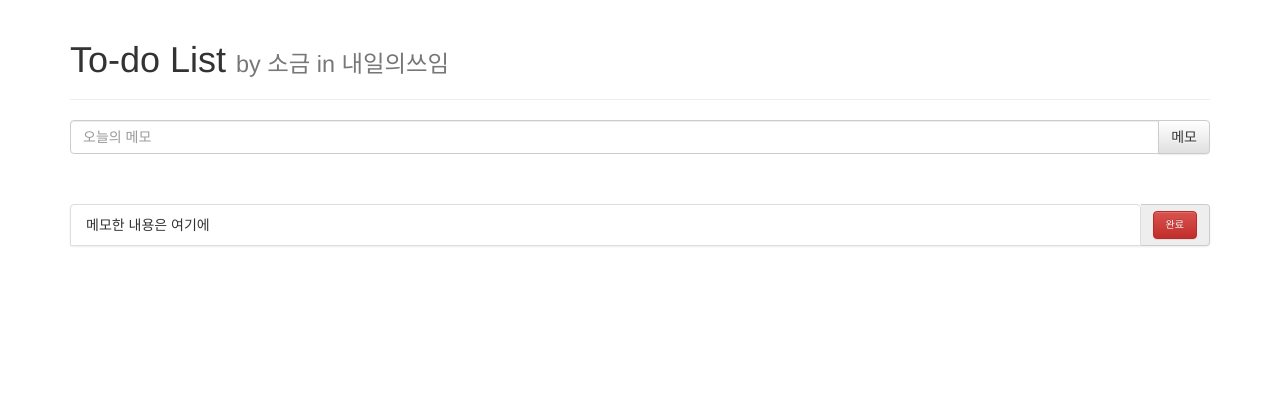
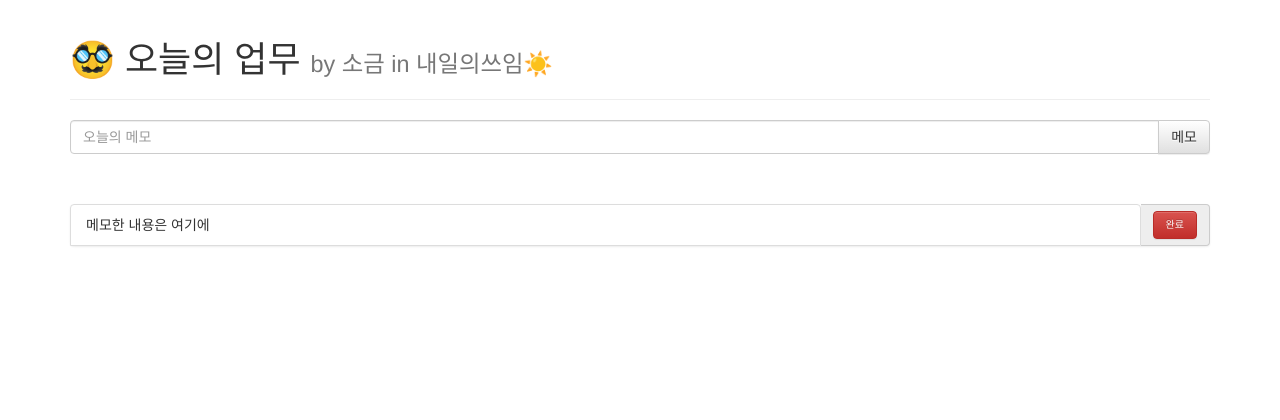
Before and after one commit to today-yeong/ToDoList, a Django app: page / in a window 1280 px wide. Shown: the top 420 px of the page. Run offline with Django 4.2, Linux system fonts and the light colour scheme; some libraries are stand-ins or nearby versions.

Commit message:
second commit

```diff
--- a/my_to_do_app/templates/my_to_do_app/index.html
+++ b/my_to_do_app/templates/my_to_do_app/index.html
@@ -36,7 +36,7 @@
     <div class="container">
         <div class="header">
             <div class="page-header">
-                <h1>To-do List <small> by 소금 in 내일의쓰임 </small></h1>
+                <h1>🥸 오늘의 업무 <small> by 소금 in 내일의쓰임☀️ </small></h1>
             </div>
         </div>
         <div class="content">
```
